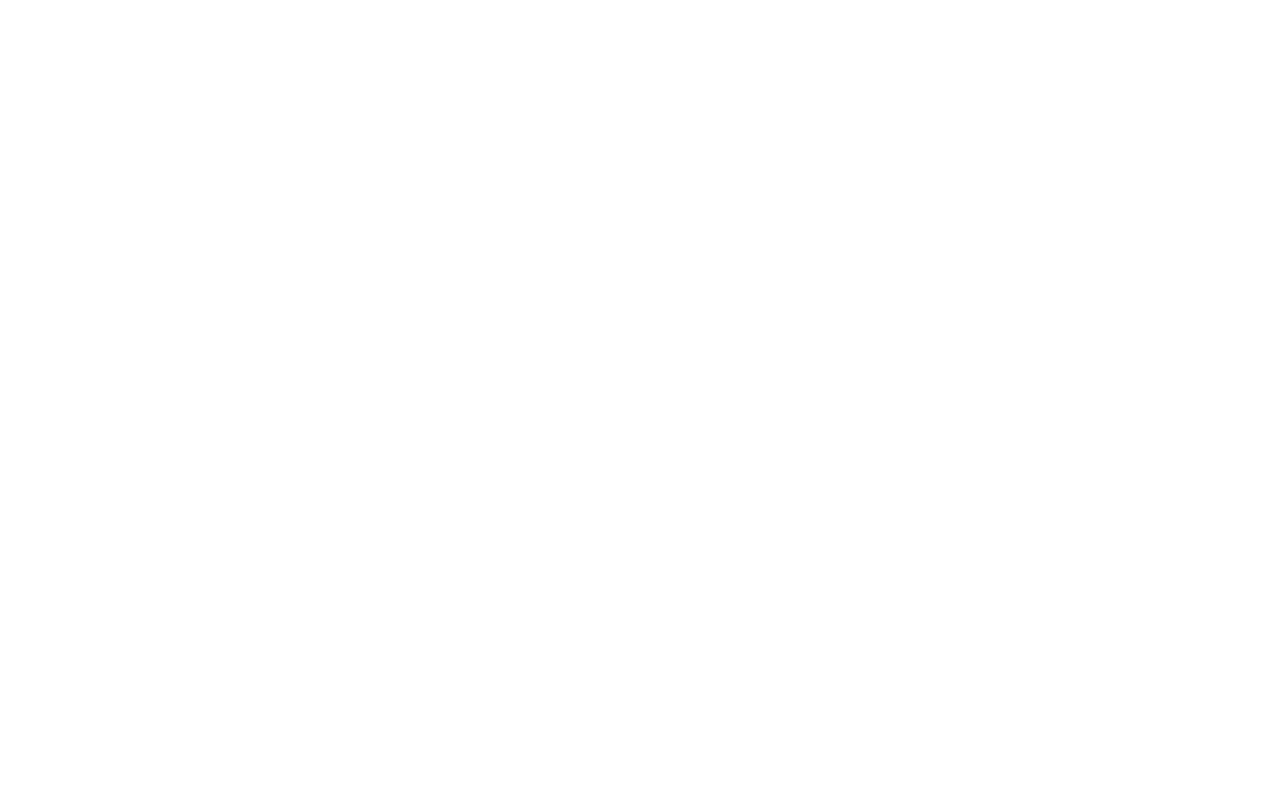
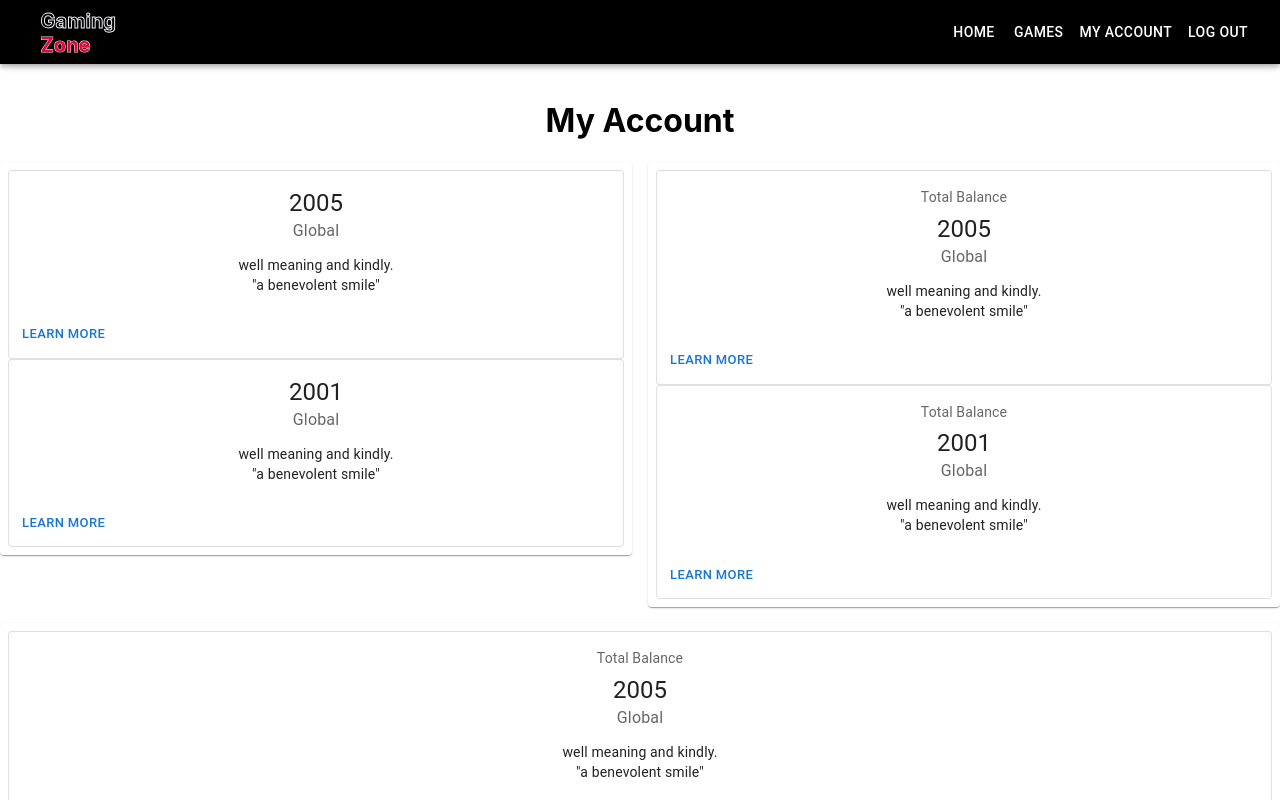
Before and after one commit to kelvinbe/GamingZone, a React (Create React App) app: page /account in a window 1280 px wide. Before the commit this address had no page. Shown: the top 800 px of the page. Built offline with nearby package versions, Linux system fonts and the light colour scheme.

Commit message:
working on account page

```diff
--- /dev/null
+++ b/src/components/Account/Account.js
@@ -0,0 +1,45 @@
+import React from "react";
+
+import { styled } from "@mui/material/styles";
+import Box from "@mui/material/Box";
+import Paper from "@mui/material/Paper";
+import Grid from "@mui/material/Grid";
+import { OutlinedCard, SecondCard, ThirdCard, FourthCard } from "./Cards";
+import Header from "../Header/Header";
+import PieCharts from "./PieChart";
+
+const Item = styled(Paper)(({ theme }) => ({
+  backgroundColor: theme.palette.mode === "dark" ? "#1A2027" : "#fff",
+  ...theme.typography.body2,
+  padding: theme.spacing(1),
+  textAlign: "center",
+  color: theme.palette.text.secondary,
+}));
+
+export default function Account() {
+  return (
+    <React.Fragment>
+    <Header />
+    <Box sx={{ flexGrow: 1 }} style={{marginTop: 80}}>
+      <div style={{display: 'flex', justifyContent: 'center'}}><h1>My Account</h1></div>
+      <Grid container spacing={2}>
+        <Grid item xs={6}>
+          <Item>
+            <OutlinedCard />
+          </Item>
+        </Grid>
+        <Grid item xs={2} sm={4} md={6}>
+          <Item>
+            <ThirdCard />
+          </Item>
+        </Grid>
+        <Grid item xs={12}>
+          <Item>
+            <FourthCard />
+          </Item>
+        </Grid>
+      </Grid>
+    </Box>
+    </React.Fragment>
+  );
+}
--- /dev/null
+++ b/src/components/Account/Cards.js
@@ -0,0 +1,186 @@
+import React from "react";
+import Box from "@mui/material/Box";
+import Card from "@mui/material/Card";
+import CardActions from "@mui/material/CardActions";
+import CardContent from "@mui/material/CardContent";
+import Button from "@mui/material/Button";
+import Typography from "@mui/material/Typography";
+import Example from "./PieChart";
+
+const bull = (
+  <Box
+    component="span"
+    sx={{ display: "inline-block", mx: "2px", transform: "scale(0.8)" }}
+  >
+    •
+  </Box>
+);
+
+const data = [
+  { title: "Total Balance", number: 2005, games: "Global" },
+  { title: "Total Balance", number: 2001, games: "Global" },
+
+];
+
+const data2 = [
+    { title: "Total Balance", number: 2005, games: "Global" },
+    { title: "Total Balance", number: 2001, games: "Global" },
+
+  ];
+  const data3 = [
+    { title: "Total Balance", number: 2005, games: "Global" },
+    { title: "Total Balance", number: 2001, games: "Global" },
+
+
+
+  ];
+  const data4 = [
+    { title: "Total Balance", number: 2005, games: "Global" },
+    { title: "Total Balance", number: 2001, games: "Global" },
+
+  ];
+const card = <React.Fragment></React.Fragment>;
+
+console.log(data);
+
+function OutlinedCard() {
+  return (
+    <Box sx={{ minWidth: 275 }}>
+      {data.map((card) => {
+        return (
+          <Card variant="outlined" key={card.number}>
+            <CardContent>
+             <Example />
+              <Typography variant="h5" component="div">
+                {card.number}
+              </Typography>
+              <Typography sx={{ mb: 1.5 }} color="text.secondary">
+                {card.games}
+              </Typography>
+              <Typography variant="body2">
+                well meaning and kindly.
+                <br />
+                {'"a benevolent smile"'}
+              </Typography>
+            </CardContent>
+            <CardActions>
+              <Button size="small">Learn More</Button>
+            </CardActions>
+          </Card>
+        );
+      })}
+    </Box>
+  );
+}
+
+
+function SecondCard() {
+    return (
+      <Box sx={{ minWidth: 275 }}>
+        {data2.map((card) => {
+          return (
+            <Card variant="outlined" key={card.number}>
+              <CardContent>
+                <Typography
+                  sx={{ fontSize: 14 }}
+                  color="text.secondary"
+                  gutterBottom
+                >
+                  {card.title}
+                </Typography>
+                <Typography variant="h5" component="div">
+                  {card.number}
+                </Typography>
+                <Typography sx={{ mb: 1.5 }} color="text.secondary">
+                  {card.games}
+                </Typography>
+                <Typography variant="body2">
+                  well meaning and kindly.
+                  <br />
+                  {'"a benevolent smile"'}
+                </Typography>
+              </CardContent>
+              <CardActions>
+                <Button size="small">Learn More</Button>
+              </CardActions>
+            </Card>
+          );
+        })}
+      </Box>
+    );
+  }
+
+function ThirdCard() {
+  return (
+    <Box sx={{ minWidth: 275 }}>
+      {data3.map((card) => {
+        return (
+          <Card variant="outlined" key={card.number}>
+            <CardContent>
+              <Typography
+                sx={{ fontSize: 14 }}
+                color="text.secondary"
+                gutterBottom
+              >
+                {card.title}
+              </Typography>
+              <Typography variant="h5" component="div">
+                {card.number}
+              </Typography>
+              <Typography sx={{ mb: 1.5 }} color="text.secondary">
+                {card.games}
+              </Typography>
+              <Typography variant="body2">
+                well meaning and kindly.
+                <br />
+                {'"a benevolent smile"'}
+              </Typography>
+            </CardContent>
+            <CardActions>
+              <Button size="small">Learn More</Button>
+            </CardActions>
+          </Card>
+        );
+      })}
+    </Box>
+  );
+}
+
+function FourthCard() {
+  return (
+    <Box sx={{ minWidth: 275 }}>
+      {data4.map((card) => {
+        return (
+          <Card variant="outlined" key={card.number}>
+            <CardContent>
+              <Typography
+                sx={{ fontSize: 14 }}
+                color="text.secondary"
+                gutterBottom
+              >
+                {card.title}
+              </Typography>
+              <Typography variant="h5" component="div">
+                {card.number}
+              </Typography>
+              <Typography sx={{ mb: 1.5 }} color="text.secondary">
+                {card.games}
+              </Typography>
+              <Typography variant="body2">
+                well meaning and kindly.
+                <br />
+                {'"a benevolent smile"'}
+              </Typography>
+            </CardContent>
+            <CardActions>
+              <Button size="small">Learn More</Button>
+            </CardActions>
+          </Card>
+        );
+      })}
+    </Box>
+  );
+}
+
+
+export {OutlinedCard, SecondCard, ThirdCard, FourthCard}
--- /dev/null
+++ b/src/components/Account/PieChart.js
@@ -0,0 +1,37 @@
+import React, { PureComponent } from 'react';
+import { PieChart, Pie, Sector, Cell, ResponsiveContainer } from 'recharts';
+
+const data01 = [
+  { name: 'Group A', value: 400 },
+  { name: 'Group B', value: 300 },
+  { name: 'Group C', value: 300 },
+  { name: 'Group D', value: 200 },
+];
+const data02 = [
+  { name: 'A1', value: 100 },
+  { name: 'A2', value: 300 },
+  { name: 'B1', value: 100 },
+  { name: 'B2', value: 80 },
+  { name: 'B3', value: 40 },
+  { name: 'B4', value: 30 },
+  { name: 'B5', value: 50 },
+  { name: 'C1', value: 100 },
+  { name: 'C2', value: 200 },
+  { name: 'D1', value: 150 },
+  { name: 'D2', value: 50 },
+];
+
+export default class Example extends PureComponent {
+  static demoUrl = 'https://codesandbox.io/s/pie-chart-of-two-levels-gor24';
+
+  render() {
+    return (
+      <ResponsiveContainer width="100%" height="100%">
+        <PieChart width={400} height={400}>
+          <Pie data={data01} dataKey="value" cx="50%" cy="50%" outerRadius={60} fill="#8884d8" />
+          <Pie data={data02} dataKey="value" cx="50%" cy="50%" innerRadius={70} outerRadius={90} fill="#82ca9d" label />
+        </PieChart>
+      </ResponsiveContainer>
+    );
+  }
+}
--- a/src/components/Pages/ChartSection.js
+++ b/src/components/Pages/ChartSection.js
@@ -42,7 +42,7 @@
           <h1>Number of games on various platforms</h1>
           <h4 >Just how many are games are there on the various gaming platforms check out the graph below</h4>
         </Typography>
-        <Grid ref={myRef}  item xs={12} className="graph">
+        <Grid ref={myRef}  item xs={12} className="graphh">
           <RatingsChart chartIsVisible={chartIsVisible} />
         </Grid>
       </Grid>
--- a/src/components/Pages/End.css
+++ b/src/components/Pages/End.css
@@ -19,7 +19,7 @@
     font-weight: bold !important;
 }
 
-.graph{
+.graphh{
     display: flex;
     justify-content: center;
     margin-top: 30px !important;
--- a/src/index.js
+++ b/src/index.js
@@ -15,6 +15,7 @@
 import Games from './components/Games/Games'
 import SignUp from './components/SignUp/SignUp';
 import Login from './components/Login/Login'
+import Account from './components/Account/Account';
 
 ReactDOM.render(
   <Provider store={store}>
@@ -24,6 +25,8 @@
     <Route  path="games" element={<Games />} />
     <Route  path="/signup" element={<SignUp />} />
     <Route  path="/login" element={<Login />} />
+    <Route  path="/account" element={<Account />} />
+
 
     </Routes>
     </BrowserRouter>
```
